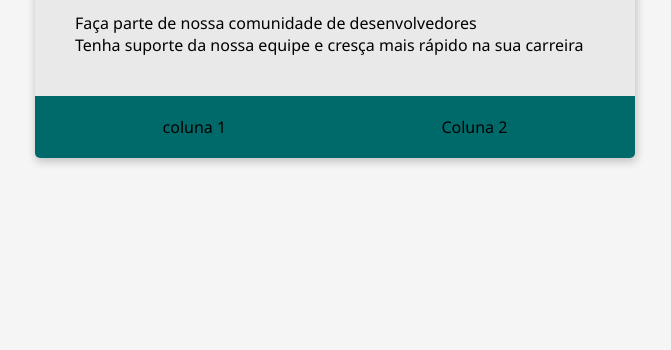
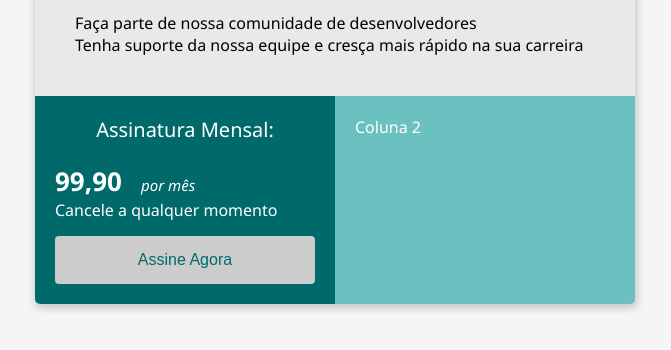
Before and after one commit to enzorooschqueiroz/Bootcamp-Modulo2, a plain HTML site: page index.html in a window 1280 px wide. Shown: the part 138-488 px from the top of the page, without its empty margins (305-976 px from the left). Drawn offline with Linux system fonts and the light colour scheme.

Commit message:
closes #4 - tags button e span

```diff
--- a/index.html
+++ b/index.html
@@ -16,7 +16,7 @@
     .container{
         background-color: #E9E9E9;
         margin: auto;
-        margin-top: ;
+
 
         width: 600px;
 
@@ -32,9 +32,7 @@
 
     .flex-container{
         display: flex;
-        background-color: #006A6A;
         justify-content:space-around ;
-        padding: 20px;
 
     }
 
@@ -52,6 +50,53 @@
         font-size: 18px;
         font-weight: 500 ;
 
+    }
+    .collum-1{
+        background-color: #006A6A;
+        width: 50%;
+        padding: 20px;
+        color: #FFF;
+    }
+
+    .collum-2{
+        background-color: #009e9e89;
+        width: 50%;
+        padding : 20px;
+        color: #FFF;
+
+    }
+    .subscription-title{
+        font-size: 20px;
+        text-align: center;
+        margin-bottom: 20   px;
+        margin-bottom: 20px;
+    }
+    .price{
+        font-size: 26px;
+        font-weight: 700;
+    }
+    .month{
+        font-size: 15px;
+        font-style: italic;
+        margin-left: 15px;
+    }
+    .button{
+        margin-top: 15px;
+        width: 100%;
+        padding: 15px 32px;
+
+        color: #006A6A;
+        background-color: #cccccc;
+
+        font-size: 16px;
+
+        border-radius: 4px;
+        border: none;
+        cursor: pointer;
+
+    }
+    .button:hover{
+        background-color: #F5F5F5;
     }
 </style>
 
@@ -72,10 +117,22 @@
         </div>
 
         <div class="flex-container">
-            <div>
-                coluna 1
+            <div class="collum-1">
+                <div class="subscription-title">
+                    Assinatura Mensal:
+                </div>
+                <div>
+                    <span class="price">99,90</span>
+                    <span class="month">por mês</span>
+                </div>
+                <div>
+                    Cancele a qualquer momento
+                </div>
+                <div>
+                    <button class="button"> Assine Agora </button>
+                </div>
             </div>
-            <div>
+            <div class="collum-2">
                 Coluna 2
             </div>
         </div>
```
